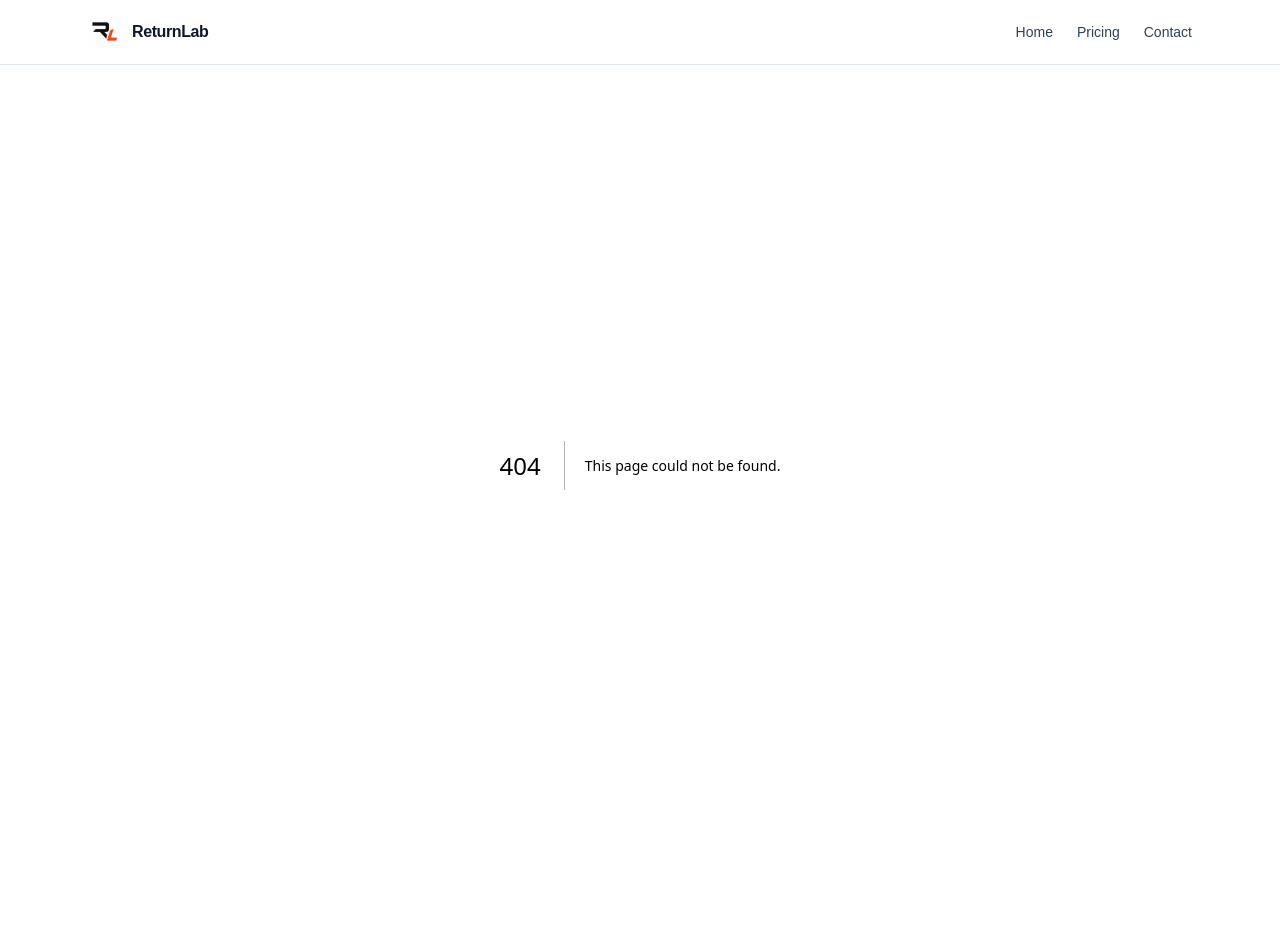
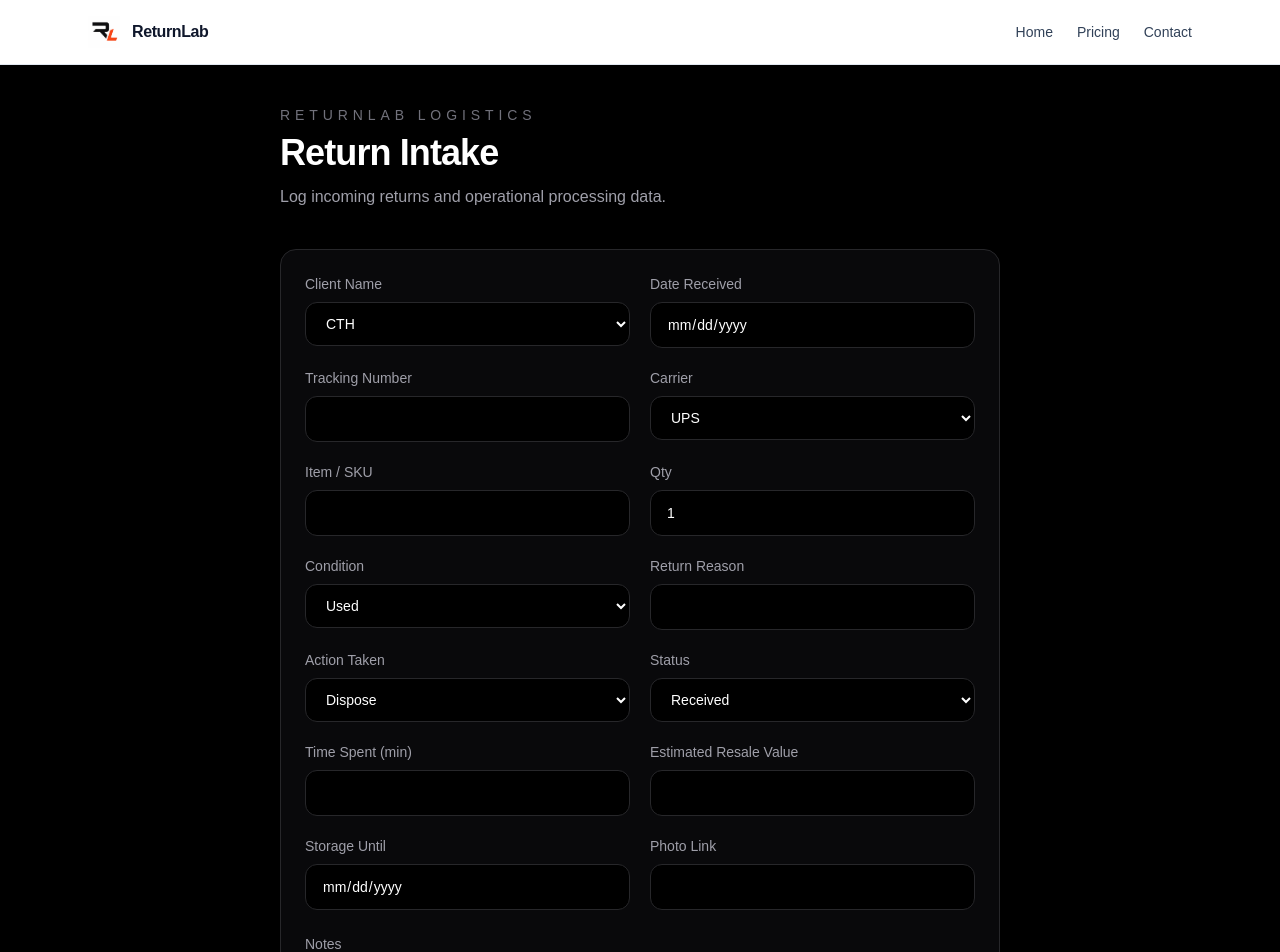
Before and after one commit to mmollat/Returnlab-site, a Next.js app: page /intake in a window 1280 px wide. Before the commit this address had no page. Shown: the top 952 px of the page. Before the commit the page ends 865 px from the top, so only its background shows below. Built offline with nearby package versions, Linux system fonts and the light colour scheme.

Commit message:
Create page.tsx

```diff
--- /dev/null
+++ b/src/app/intake/page.tsx
@@ -0,0 +1,359 @@
+"use client";
+
+import { useState } from "react";
+
+const clients = ["CTH"];
+const carriers = ["UPS", "FedEx", "USPS", "DHL", "Other"];
+const conditions = [
+  "New",
+  "Like New",
+  "Used",
+  "Damaged",
+  "Defective",
+];
+const actions = ["Keep (resale)", "Dispose", "Return to Client"];
+const statuses = ["Received", "Processing", "Completed", "On Hold"];
+
+export default function IntakePage() {
+  const [form, setForm] = useState({
+    clientName: "CTH",
+    dateReceived: "",
+    trackingNumber: "",
+    carrier: "UPS",
+    itemSku: "",
+    qty: 1,
+    condition: "Used",
+    returnReason: "",
+    actionTaken: "Dispose",
+    status: "Received",
+    timeSpent: "",
+    estimatedResaleValue: "",
+    storageUntil: "",
+    photoLink: "",
+    notes: "",
+  });
+
+  const [loading, setLoading] = useState(false);
+  const [success, setSuccess] = useState(false);
+
+  function updateField(
+    key: string,
+    value: string | number
+  ) {
+    setForm((prev) => ({
+      ...prev,
+      [key]: value,
+    }));
+  }
+
+  async function handleSubmit(e: React.FormEvent) {
+    e.preventDefault();
+
+    setLoading(true);
+    setSuccess(false);
+
+    try {
+      // REPLACE THIS WITH YOUR N8N WEBHOOK URL
+      const webhookUrl = "https://YOUR-N8N-URL/webhook/returnlab-intake";
+
+      const payload = {
+        ...form,
+        month: form.dateReceived
+          ? form.dateReceived.slice(0, 7)
+          : "",
+      };
+
+      const res = await fetch(webhookUrl, {
+        method: "POST",
+        headers: {
+          "Content-Type": "application/json",
+        },
+        body: JSON.stringify(payload),
+      });
+
+      if (!res.ok) {
+        throw new Error("Failed to submit intake.");
+      }
+
+      setSuccess(true);
+
+      setForm({
+        clientName: "CTH",
+        dateReceived: "",
+        trackingNumber: "",
+        carrier: "UPS",
+        itemSku: "",
+        qty: 1,
+        condition: "Used",
+        returnReason: "",
+        actionTaken: "Dispose",
+        status: "Received",
+        timeSpent: "",
+        estimatedResaleValue: "",
+        storageUntil: "",
+        photoLink: "",
+        notes: "",
+      });
+    } catch (err) {
+      console.error(err);
+      alert("Failed to submit intake.");
+    } finally {
+      setLoading(false);
+    }
+  }
+
+  return (
+    <main className="min-h-screen bg-black text-white">
+      <div className="mx-auto max-w-3xl px-6 py-10">
+        <div className="mb-10">
+          <p className="mb-2 text-sm uppercase tracking-[0.35em] text-zinc-500">
+            ReturnLab Logistics
+          </p>
+
+          <h1 className="text-4xl font-semibold tracking-tight">
+            Return Intake
+          </h1>
+
+          <p className="mt-3 text-zinc-400">
+            Log incoming returns and operational processing data.
+          </p>
+        </div>
+
+        <form
+          onSubmit={handleSubmit}
+          className="space-y-6 rounded-2xl border border-zinc-800 bg-zinc-950 p-6"
+        >
+          <div className="grid gap-5 md:grid-cols-2">
+            <Field label="Client Name">
+              <select
+                value={form.clientName}
+                onChange={(e) =>
+                  updateField("clientName", e.target.value)
+                }
+                className={inputClass}
+              >
+                {clients.map((client) => (
+                  <option key={client} value={client}>
+                    {client}
+                  </option>
+                ))}
+              </select>
+            </Field>
+
+            <Field label="Date Received">
+              <input
+                type="date"
+                value={form.dateReceived}
+                onChange={(e) =>
+                  updateField("dateReceived", e.target.value)
+                }
+                className={inputClass}
+                required
+              />
+            </Field>
+
+            <Field label="Tracking Number">
+              <input
+                type="text"
+                value={form.trackingNumber}
+                onChange={(e) =>
+                  updateField("trackingNumber", e.target.value)
+                }
+                className={inputClass}
+              />
+            </Field>
+
+            <Field label="Carrier">
+              <select
+                value={form.carrier}
+                onChange={(e) =>
+                  updateField("carrier", e.target.value)
+                }
+                className={inputClass}
+              >
+                {carriers.map((carrier) => (
+                  <option key={carrier} value={carrier}>
+                    {carrier}
+                  </option>
+                ))}
+              </select>
+            </Field>
+
+            <Field label="Item / SKU">
+              <input
+                type="text"
+                value={form.itemSku}
+                onChange={(e) =>
+                  updateField("itemSku", e.target.value)
+                }
+                className={inputClass}
+              />
+            </Field>
+
+            <Field label="Qty">
+              <input
+                type="number"
+                min={1}
+                value={form.qty}
+                onChange={(e) =>
+                  updateField("qty", Number(e.target.value))
+                }
+                className={inputClass}
+              />
+            </Field>
+
+            <Field label="Condition">
+              <select
+                value={form.condition}
+                onChange={(e) =>
+                  updateField("condition", e.target.value)
+                }
+                className={inputClass}
+              >
+                {conditions.map((condition) => (
+                  <option key={condition} value={condition}>
+                    {condition}
+                  </option>
+                ))}
+              </select>
+            </Field>
+
+            <Field label="Return Reason">
+              <input
+                type="text"
+                value={form.returnReason}
+                onChange={(e) =>
+                  updateField("returnReason", e.target.value)
+                }
+                className={inputClass}
+              />
+            </Field>
+
+            <Field label="Action Taken">
+              <select
+                value={form.actionTaken}
+                onChange={(e) =>
+                  updateField("actionTaken", e.target.value)
+                }
+                className={inputClass}
+              >
+                {actions.map((action) => (
+                  <option key={action} value={action}>
+                    {action}
+                  </option>
+                ))}
+              </select>
+            </Field>
+
+            <Field label="Status">
+              <select
+                value={form.status}
+                onChange={(e) =>
+                  updateField("status", e.target.value)
+                }
+                className={inputClass}
+              >
+                {statuses.map((status) => (
+                  <option key={status} value={status}>
+                    {status}
+                  </option>
+                ))}
+              </select>
+            </Field>
+
+            <Field label="Time Spent (min)">
+              <input
+                type="number"
+                value={form.timeSpent}
+                onChange={(e) =>
+                  updateField("timeSpent", e.target.value)
+                }
+                className={inputClass}
+              />
+            </Field>
+
+            <Field label="Estimated Resale Value">
+              <input
+                type="number"
+                value={form.estimatedResaleValue}
+                onChange={(e) =>
+                  updateField(
+                    "estimatedResaleValue",
+                    e.target.value
+                  )
+                }
+                className={inputClass}
+              />
+            </Field>
+
+            <Field label="Storage Until">
+              <input
+                type="date"
+                value={form.storageUntil}
+                onChange={(e) =>
+                  updateField("storageUntil", e.target.value)
+                }
+                className={inputClass}
+              />
+            </Field>
+
+            <Field label="Photo Link">
+              <input
+                type="text"
+                value={form.photoLink}
+                onChange={(e) =>
+                  updateField("photoLink", e.target.value)
+                }
+                className={inputClass}
+              />
+            </Field>
+          </div>
+
+          <Field label="Notes">
+            <textarea
+              value={form.notes}
+              onChange={(e) =>
+                updateField("notes", e.target.value)
+              }
+              className={`${inputClass} min-h-[120px] resize-none`}
+            />
+          </Field>
+
+          <div className="flex items-center justify-between pt-4">
+            <button
+              type="submit"
+              disabled={loading}
+              className="rounded-xl bg-white px-5 py-3 text-sm font-medium text-black transition hover:opacity-90 disabled:opacity-50"
+            >
+              {loading ? "Submitting..." : "Submit Return"}
+            </button>
+
+            {success && (
+              <p className="text-sm text-emerald-400">
+                Return submitted successfully.
+              </p>
+            )}
+          </div>
+        </form>
+      </div>
+    </main>
+  );
+}
+
+function Field({
+  label,
+  children,
+}: {
+  label: string;
+  children: React.ReactNode;
+}) {
+  return (
+    <label className="block">
+      <p className="mb-2 text-sm text-zinc-400">{label}</p>
+      {children}
+    </label>
+  );
+}
+
+const inputClass =
+  "w-full rounded-xl border border-zinc-800 bg-black px-4 py-3 text-sm text-white outline-none transition focus:border-zinc-600";
```
